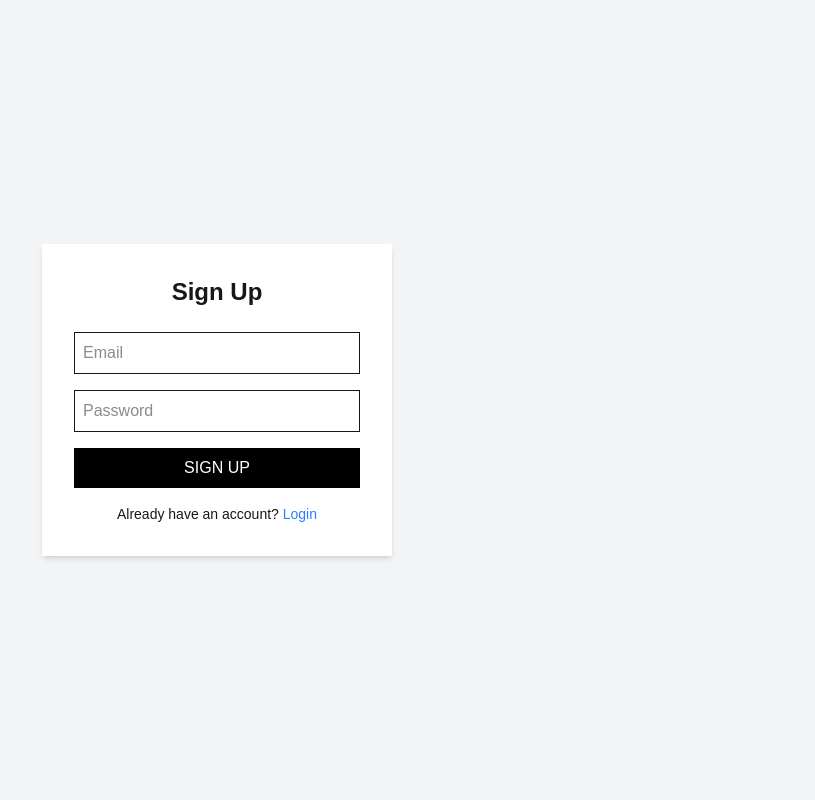
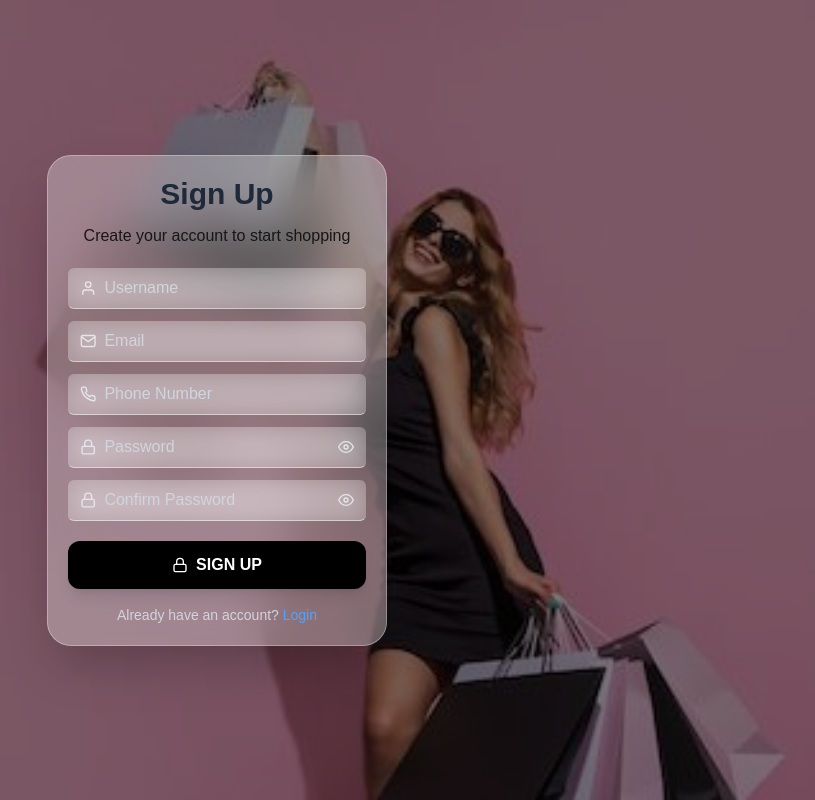
Before and after one commit to CharisM/chaypashion, a Next.js app: page /signup in a window 1280 px wide. Shown: the whole page, without its empty margins (423-1238 px from the left). Built offline with nearby package versions, Linux system fonts and the light colour scheme.

Commit message:
Add project files

```diff
--- a/app/login/page.tsx
+++ b/app/login/page.tsx
@@ -3,6 +3,7 @@
 import { useState } from "react";
 import { useRouter } from "next/navigation";
 import Link from "next/link";
+import { FiMail, FiLock } from "react-icons/fi";
 
 export default function Login() {
   const router = useRouter();
@@ -16,46 +17,68 @@ export default function Login() {
     if (user && user.email === email && user.password === password) {
       localStorage.setItem("isLoggedIn", "true");
       alert("Login successful!");
-      router.push("/home");
+      router.push("/");
     } else {
       alert("Invalid credentials!");
     }
   };
 
   return (
-    <div className="flex items-center justify-center h-screen bg-gray-100">
-      <div className="bg-white p-8 w-[350px] shadow-md">
+    <div
+      className="h-screen bg-cover bg-center flex items-center justify-center relative"
+      style={{ backgroundImage: "url('/BG.jpg')" }}
+    >
+      {/* DARK OVERLAY */}
+      <div className="absolute inset-0 bg-black/20"></div>
 
-        <h2 className="text-2xl font-semibold mb-6 text-center">Login</h2>
+      {/* LOGIN CARD */}
+      <div className="relative bg-white/30 backdrop-blur-xl border border-white/30 p-8 w-[360px] md:w-[400px] shadow-2xl rounded-3xl z-10 transition-all duration-300">
+        <h2 className="text-3xl font-bold mb-3 text-center text-gray-800">
+          Welcome!
+        </h2>
+        <p className="text-center text-white-500 mb-6">
+          Login to continue shopping.
+        </p>
 
+        {/* EMAIL */}
+        <div className="flex items-center border-b border-white/50 mb-4 py-2 px-3 focus-within:border-white/80 transition rounded-md bg-white/20 backdrop-blur-md">
+          <FiMail className="text-gray-200 mr-2 text-lg" />
           <input
             type="email"
             placeholder="Email"
-          className="w-full border p-2 mb-4"
+            className="w-full outline-none bg-transparent text-black placeholder-black-300"
             onChange={(e) => setEmail(e.target.value)}
           />
+        </div>
 
+        {/* PASSWORD */}
+        <div className="flex items-center border-b border-white/50 mb-6 py-2 px-3 focus-within:border-white/80 transition rounded-md bg-white/20 backdrop-blur-md">
+          <FiLock className="text-gray-200 mr-2 text-lg" />
           <input
             type="password"
             placeholder="Password"
-          className="w-full border p-2 mb-4"
+            className="w-full outline-none bg-transparent text-black placeholder-black-300"
             onChange={(e) => setPassword(e.target.value)}
           />
+        </div>
 
+
+
+        {/* BUTTON */}
         <button
           onClick={handleLogin}
-          className="w-full bg-black text-white py-2"
+          className="w-full flex items-center justify-center bg-black text-white py-3 rounded-xl hover:bg-gray-900 transition font-semibold shadow-lg"
         >
-          LOGIN
+          <FiLock className="mr-2" /> LOGIN
         </button>
 
-        <p className="text-sm mt-4 text-center">
-          No account?{" "}
-          <Link href="/signup" className="text-blue-500">
+        {/* SIGNUP */}
+        <p className="text-sm mt-5 text-center text-white-600">
+          Don’t have an account?{" "}
+          <Link href="/signup" className="text-blue-500 hover:underline">
             Sign up
           </Link>
         </p>
-
       </div>
     </div>
   );
--- a/app/page.tsx
+++ b/app/page.tsx
@@ -34,7 +34,7 @@ export default function Home() {
 
       {/* HERO */}
     <div
-        className="h-screen bg-cover bg-center relative"
+      className="h-[70vh] bg-cover bg-center relative"
       style={{ backgroundImage: "url('/BG.jpg')" }}
     >
       <div className="absolute inset-0 bg-black/10"></div>
@@ -55,7 +55,6 @@ export default function Home() {
         </div>
       </div>
     </div>
-
       {/* PRODUCTS */}
       <div className="bg-gray-100 py-16 px-10 text-center">
         <h2 className="text-xl font-semibold">Discover NEW Arrivals</h2>
--- a/app/signup/page.tsx
+++ b/app/signup/page.tsx
@@ -3,55 +3,132 @@
 import { useState } from "react";
 import { useRouter } from "next/navigation";
 import Link from "next/link";
+import { FiMail, FiLock, FiUser, FiPhone, FiMapPin, FiEye, FiEyeOff } from "react-icons/fi";
 
 export default function Signup() {
   const router = useRouter();
 
+  const [username, setUsername] = useState("");
   const [email, setEmail] = useState("");
+  const [number, setNumber] = useState("");
+  const [location, setLocation] = useState("");
   const [password, setPassword] = useState("");
+  const [confirmPassword, setConfirmPassword] = useState("");
+  const [showPassword, setShowPassword] = useState(false);
+  const [showConfirm, setShowConfirm] = useState(false);
 
   const handleSignup = () => {
-    const user = { email, password };
+    if (password !== confirmPassword) {
+      alert("Passwords do not match!");
+      return;
+    }
 
+    const user = { username, email, number, location, password };
     localStorage.setItem("user", JSON.stringify(user));
     alert("Account created!");
     router.push("/login");
   };
 
   return (
-    <div className="flex items-center justify-center h-screen bg-gray-100">
-      <div className="bg-white p-8 w-[350px] shadow-md">
+    <div
+      className="flex items-center justify-center h-screen bg-cover bg-center relative"
+      style={{ backgroundImage: "url('/BG.jpg')" }}
+    >
+      {/* DARK OVERLAY */}
+      <div className="absolute inset-0 bg-black/50"></div>
 
-        <h2 className="text-2xl font-semibold mb-6 text-center">Sign Up</h2>
+      {/* SIGNUP CARD */}
+      <div className="relative bg-white/30 backdrop-blur-xl border border-white/30 p-5 w-[300px] md:w-[340px] shadow-2xl rounded-3xl z-10">
+        <h2 className="text-2xl md:text-3xl font-bold mb-3 text-center text-gray-800">
+          Sign Up
+        </h2>
+        <p className="text-center text-white-500 mb-5">
+          Create your account to start shopping
+        </p>
 
+        {/* USERNAME */}
+        <div className="flex items-center border-b border-white/50 mb-3 py-2 px-3 focus-within:border-white/80 transition rounded-md bg-white/20 backdrop-blur-md">
+          <FiUser className="text-gray-200 mr-2 text-lg" />
+          <input
+            type="text"
+            placeholder="Username"
+            className="w-full outline-none bg-transparent text-white placeholder-gray-300"
+            onChange={(e) => setUsername(e.target.value)}
+          />
+        </div>
+
+        {/* EMAIL */}
+        <div className="flex items-center border-b border-white/50 mb-3 py-2 px-3 focus-within:border-white/80 transition rounded-md bg-white/20 backdrop-blur-md">
+          <FiMail className="text-gray-200 mr-2 text-lg" />
           <input
             type="email"
             placeholder="Email"
-          className="w-full border p-2 mb-4"
+            className="w-full outline-none bg-transparent text-white placeholder-gray-300"
             onChange={(e) => setEmail(e.target.value)}
           />
+        </div>
 
+        {/* PHONE NUMBER */}
+        <div className="flex items-center border-b border-white/50 mb-3 py-2 px-3 focus-within:border-white/80 transition rounded-md bg-white/20 backdrop-blur-md">
+          <FiPhone className="text-gray-200 mr-2 text-lg" />
           <input
-          type="password"
+            type="tel"
+            placeholder="Phone Number"
+            className="w-full outline-none bg-transparent text-white placeholder-gray-300"
+            onChange={(e) => setNumber(e.target.value)}
+          />
+        </div>
+
+
+        {/* PASSWORD */}
+        <div className="flex items-center border-b border-white/50 mb-3 py-2 px-3 focus-within:border-white/80 transition rounded-md bg-white/20 backdrop-blur-md relative">
+          <FiLock className="text-gray-200 mr-2 text-lg" />
+          <input
+            type={showPassword ? "text" : "password"}
             placeholder="Password"
-          className="w-full border p-2 mb-4"
+            className="w-full outline-none bg-transparent text-white placeholder-gray-300"
             onChange={(e) => setPassword(e.target.value)}
           />
+          <span
+            className="absolute right-3 cursor-pointer text-gray-200"
+            onClick={() => setShowPassword(!showPassword)}
+          >
+            {showPassword ? <FiEyeOff /> : <FiEye />}
+          </span>
+        </div>
 
+        {/* CONFIRM PASSWORD */}
+        <div className="flex items-center border-b border-white/50 mb-5 py-2 px-3 focus-within:border-white/80 transition rounded-md bg-white/20 backdrop-blur-md relative">
+          <FiLock className="text-gray-200 mr-2 text-lg" />
+          <input
+            type={showConfirm ? "text" : "password"}
+            placeholder="Confirm Password"
+            className="w-full outline-none bg-transparent text-white placeholder-gray-300"
+            onChange={(e) => setConfirmPassword(e.target.value)}
+          />
+          <span
+            className="absolute right-3 cursor-pointer text-gray-200"
+            onClick={() => setShowConfirm(!showConfirm)}
+          >
+            {showConfirm ? <FiEyeOff /> : <FiEye />}
+          </span>
+        </div>
+
+        {/* SIGNUP BUTTON */}
         <button
           onClick={handleSignup}
-          className="w-full bg-black text-white py-2"
+          className="w-full flex items-center justify-center bg-black text-white py-3 rounded-xl hover:bg-gray-900 transition font-semibold shadow-lg"
         >
-          SIGN UP
+          <FiLock className="mr-2" /> SIGN UP
         </button>
 
-        <p className="text-sm mt-4 text-center">
+        {/* LOGIN LINK */}
+        <p className="text-sm mt-4 text-center text-gray-300">
           Already have an account?{" "}
-          <Link href="/login" className="text-blue-500">
+          <Link href="/login" className="text-blue-400 hover:underline">
             Login
           </Link>
         </p>
-
       </div>
     </div>
   );
```
Lines whose indentation alone changed are shown as unchanged.
